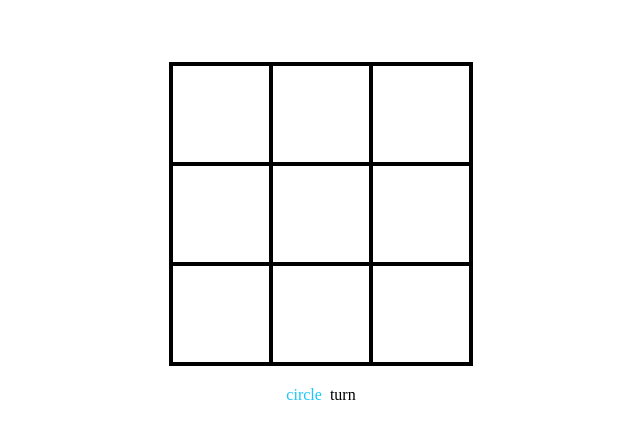
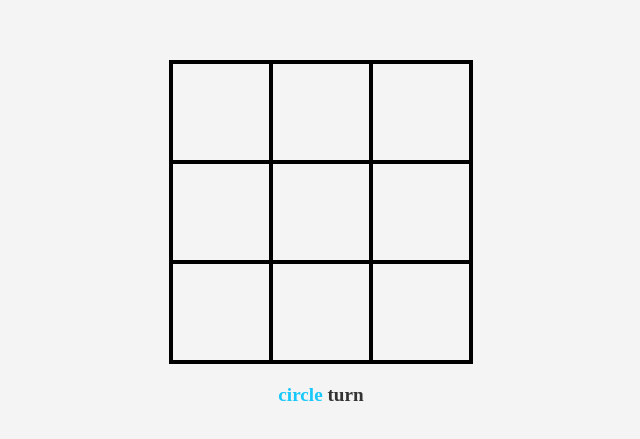
Before and after one commit to Mohamed-ait-alla/TicTacToe-Game, a Next.js app: page / in a window 1280 px wide. Shown: the part 185-624 px from the top of the page, without its empty margins (319-959 px from the left). Built offline with nearby package versions, Linux system fonts and the light colour scheme.

Commit message:
Update code:
- Improve styling when a Win or Draw case occured

- Add a play again button for better ux/ui design, instead of reloading the page by the user.

```diff
--- a/app/globals.css
+++ b/app/globals.css
@@ -3,6 +3,7 @@
   flex-direction: column;
   justify-content: center;
   align-items: center;
+  background: #f4f4f4;
   height: 100vh;
 }
 
@@ -38,6 +39,66 @@
   color: blue;
 }
 
+.boardinfo {
+  font-weight: bold;
+  font-size: 1.2rem;
+  color: #333;
+}
+
 span {
   color: #19c8fa;
 }
+
+.popup {
+  background: #fff;
+  padding: 30px 40px;
+  border-radius: 12px;
+  text-align: center;
+  box-shadow: 0px 8px 20px rgba(0, 0, 0, 0.15);
+  animation: popupScale 0.4s ease forwards;
+}
+
+.popup h2 {
+  margin: 0 0 10px;
+  font-size: 1.8rem;
+}
+
+.cross-text {
+  color: #e63946;
+}
+
+.circle-text {
+  color: #1d4ed8;
+}
+
+.draw-text {
+  color: #6b7280;
+}
+
+.popup button {
+  margin-top: 15px;
+  padding: 10px 20px;
+  background: #1d4ed8;
+  color: #fff;
+  border: none;
+  border-radius: 8px;
+  font-size: 1rem;
+  cursor: pointer;
+  transition: background 0.2s ease;
+}
+
+.play-again-btn:hover {
+  background: #2563eb;
+}
+
+@keyframes popupScale {
+  0% {
+    transform: scale(0.6);
+    opacity: 0;
+  }
+
+  100% {
+    transform: scale(1);
+    opacity: 1;
+  }
+}
--- a/app/page.tsx
+++ b/app/page.tsx
@@ -1,4 +1,5 @@
 "use client"
+
 import { useEffect, useState } from "react";
 import Cell from "./components/cell";
 
@@ -17,29 +18,62 @@ const winningCases = [
 export default function Home() {
   const [cells, setCells] = useState(["", "", "", "", "", "", "", "", ""]);
   const [go, setGo] = useState("circle");
-  const [winningMsg, setWinningMsg] = useState("");
+  const [isWin, setIsWin] = useState("");
 
   // Hook used for tracking player winning
-  useEffect( () => {
+  useEffect(() => {
     winningCases.forEach((winCase) => {
       const crossWinsCase = winCase.every((cell) => cells[cell] == "cross");
       const circleWinsCase = winCase.every((cell) => cells[cell] == "circle");
-      const drawCase = (cells.every((cell) => cell !== "") && !winningMsg);
+      const drawCase = (cells.every((cell) => cell !== "") && !isWin);
 
       if (crossWinsCase)
-        setWinningMsg("cross wins");
+        setIsWin("cross");
       else if (circleWinsCase)
-        setWinningMsg("circle wins");
+        setIsWin("circle");
       else if (drawCase)
-          setWinningMsg("Draw!");
+        setIsWin("draw");
     });
   }, cells);
 
+
+  // pick a css class depending on winning case occured
+  const resultClass = () => {
+    if (isWin === "cross")
+      return ("cross-text");
+    if (isWin === "circle")
+      return ("circle-text");
+    if (isWin === "draw")
+      return ("draw-text");
+    return (undefined);
+  }
+
+  // if Play again button pressed reset things
+  const handlePlayAgain = () => {
+    setCells(["", "", "", "", "", "", "", "", ""]);
+    setGo("circle");
+    setIsWin("");
+  }
+
   return (
     <div className='container'>
+      {
+        isWin ?
+        (
+            <div className="popup">
+              <h2 className={resultClass()}>
+                {isWin === "cross" && "❌ Cross Wins!"}
+                {isWin === "circle" && "⭕️ Circle Wins!"}
+                {isWin === "draw" && "🤝 It's a Draw!"}
+              </h2>
+              <button className="play-again-btn" onClick={handlePlayAgain}>Play Again</button>
+            </div>
+        )
+        :
+        (
+            <>
               <div className="gameboard">
-        {
-        cells.map((cell, index) => (
+                {cells.map((cell, index) => (
                   // Rendering Cell component
                   <Cell
                     id={index}
@@ -48,22 +82,15 @@ export default function Home() {
                     cells={cells}
                     setCells={setCells}
                     cell={cell}
-                isWin={winningMsg}
-                key={index}
-          />
-        ))
-        }
+                    isWin={isWin}
+                    key={index} />
+                ))}
               </div>
-      <div>
-        {winningMsg}
+              <div className="boardinfo">
+                <span>{go}</span> turn
               </div>
-      {
-      /* Print winning message if a player wins, instead Print player's turn */
-      !winningMsg && <div className="boardinfo">
-                        <span>{go}</span>
-                        &nbsp;
-                        turn
-                     </div>
+            </>
+        )
       }
     </div>
   );
```
Lines whose indentation alone changed are shown as unchanged.
